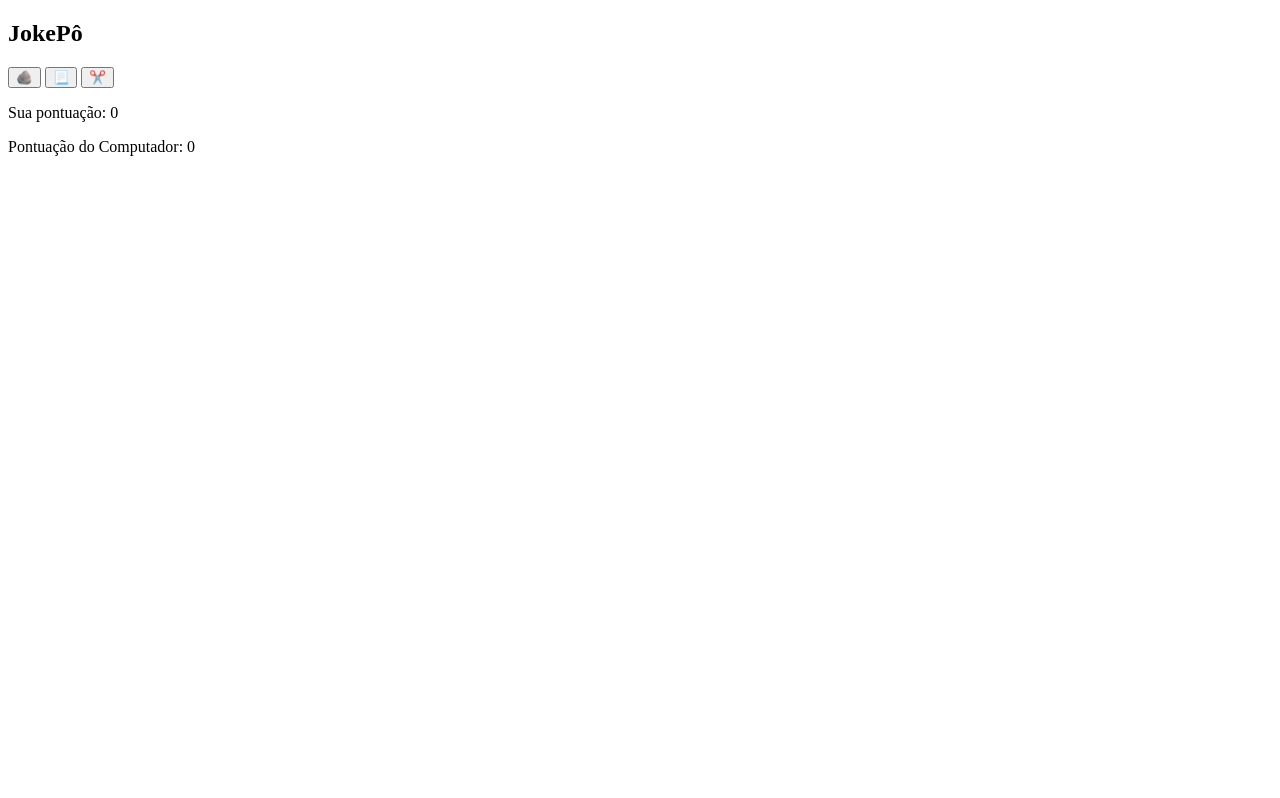
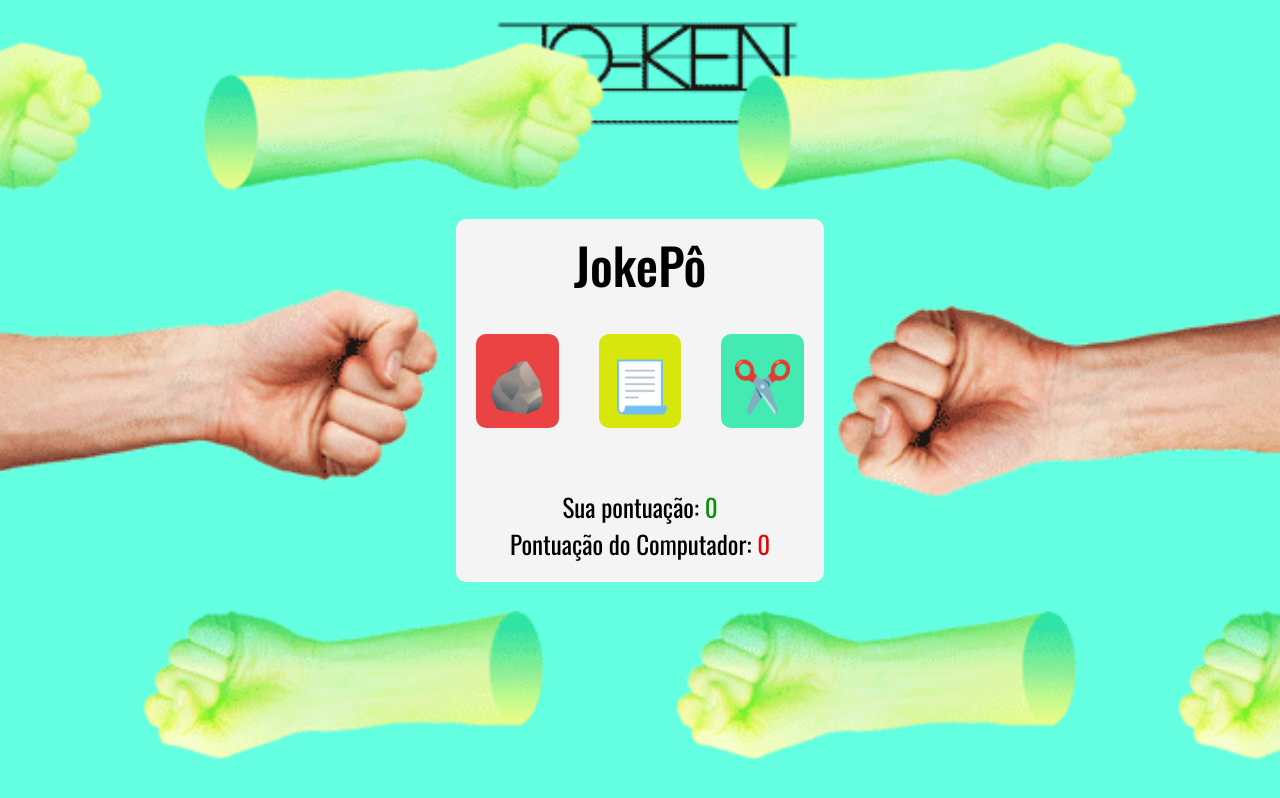
Before and after one commit to Anderson-reis7/jokenpo, a plain HTML site: page index.html in a window 1280 px wide. Drawn offline with nearby package versions, Linux system fonts and the light colour scheme.

Commit message:
CSS finalizado

```diff
--- a/index.html
+++ b/index.html
@@ -5,12 +5,18 @@
   <meta charset="UTF-8">
   <meta name="viewport" content="width=device-width, initial-scale=1.0">
   <title>JokePô</title>
+  <link rel="stylesheet" href="style.css">
+  <link rel="preconnect" href="https://fonts.googleapis.com">
+  <link rel="preconnect" href="https://fonts.gstatic.com" crossorigin>
+  <link
+    href="https://fonts.googleapis.com/css2?family=Oswald:wght@200..700&family=Roboto:ital,wght@0,100;0,300;0,400;0,500;0,700;0,900;1,100;1,300;1,400;1,500;1,700;1,900&display=swap"
+    rel="stylesheet">
 </head>
 
 <body>
   <main id="container-main">
+    <h1>JokePô</h1>
     <section class="primary-section">
-      <h1>JokePô</h1>
       <button class="button-rock">🪨</button>
       <button class="button-paper">📃</button>
       <button class="button-scissors">✂️</button>
--- /dev/null
+++ b/style.css
@@ -0,0 +1,83 @@
+* {
+  margin: 0;
+  padding: 0;
+  box-sizing: border-box;
+  font-family: "Oswald", sans-serif;
+}
+
+body {
+  background: url("./img/WDZe.gif") no-repeat center center fixed;
+  background-size: cover;
+  display: flex;
+  justify-content: center;
+  align-items: center;
+  min-height: 100vh;
+}
+
+#container-main {
+  padding: 20px;
+  background-color: #f4f4f4;
+  border-radius: 10px;
+  display: flex;
+  flex-direction: column;
+  align-items: center;
+  justify-content: center;
+}
+
+h1 {
+  text-align: center;
+  font-size: 50px;
+  font-weight: 500;
+  line-height: 20px;
+  margin-top: 15px;
+}
+
+button {
+  margin: 30px 0;
+  display: flex;
+  gap: 40px;
+  padding: 10px;
+  font-size: 50px;
+  cursor: pointer;
+  border: none;
+  border-radius: 10px;
+  transition: opacity 0.3s ease-in-out;
+}
+
+.button-rock {
+  background-color: #eb4343;
+}
+
+.button-paper {
+  background-color: #d7e60d;
+}
+
+.button-scissors {
+  background-color: #43ebb3;
+}
+
+.primary-section {
+  margin: 30px 0;
+  display: flex;
+  gap: 40px;
+}
+
+p {
+  font-size: 25px;
+  font-weight: 400;
+  text-align: center;
+
+}
+
+.human-score {
+  color: #059105;
+}
+
+.computer-score {
+  color: #dd0a0a;
+}
+
+.result {
+  font-weight: bold;
+  color: #000000;
+}
```
Also changed, not shown: img/WDZe.gif (added).
